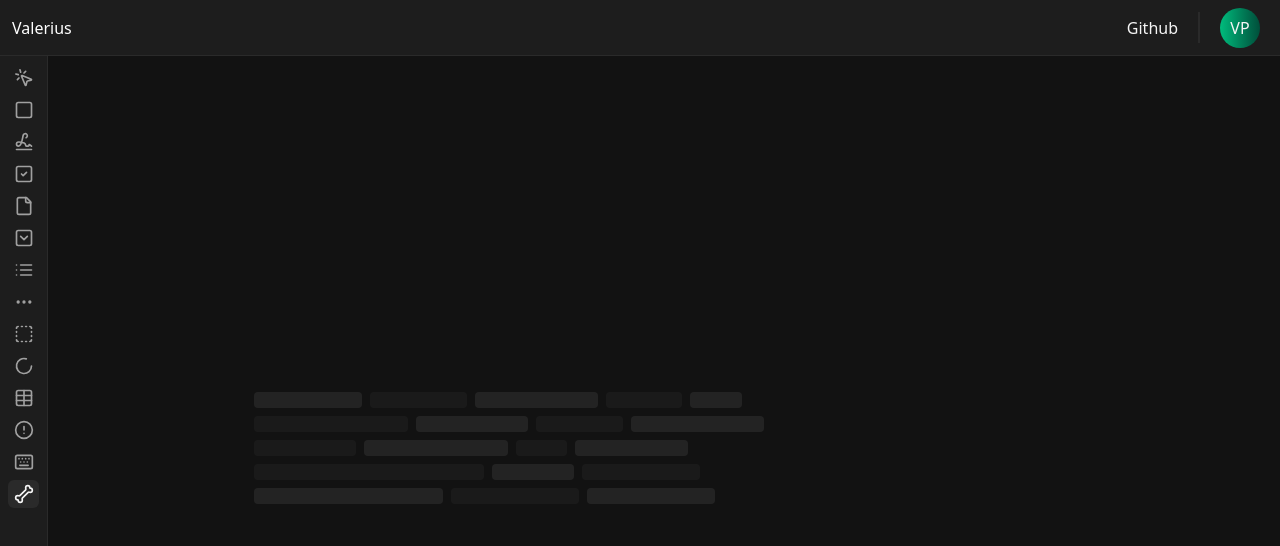
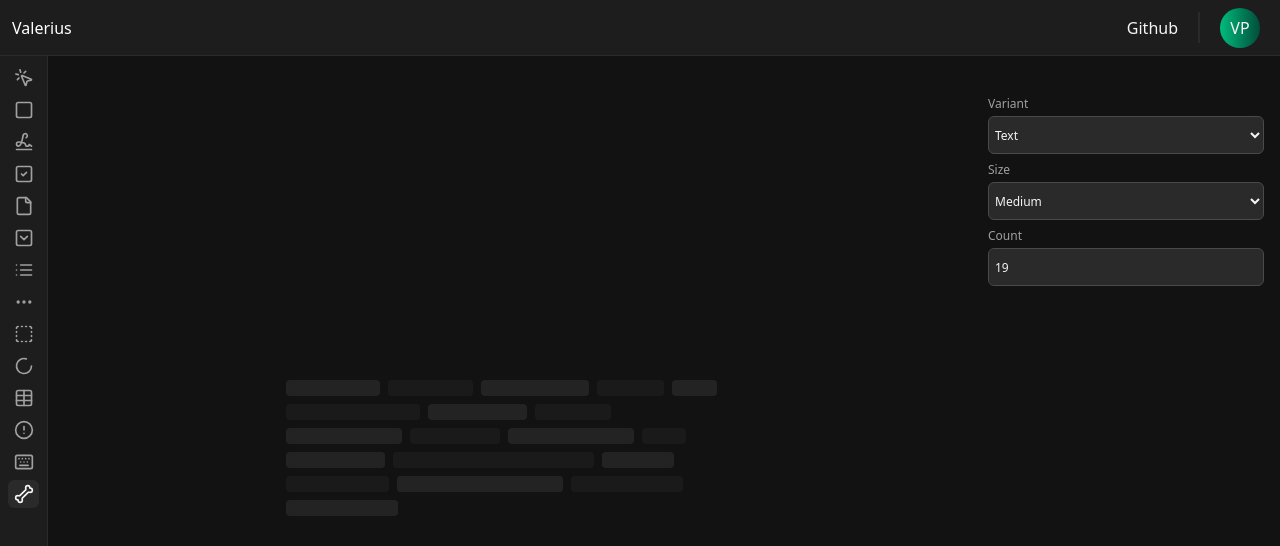
Before and after one commit to Villy-P/corekit-ui, a SvelteKit app: page /skeleton in a window 1280 px wide. Shown: the top 546 px of the page. Built offline with nearby package versions, Linux system fonts and the light colour scheme.

Commit message:
feat: enhance Skeleton component with variant and count props; update layout page to support new features

```diff
--- a/src/lib/components/Skeleton.svelte
+++ b/src/lib/components/Skeleton.svelte
@@ -1,8 +1,26 @@
 <script lang="ts">
+    import { getSizeStyleClass } from "$lib/styles/size.js";
+    import type { SkeletonProps } from "$lib/types/Skeleton.js";
     import Image from "@lucide/svelte/icons/image";
     import Play from "@lucide/svelte/icons/play";
+    import { twMerge } from "tailwind-merge";
 
-    let { variant = "default" } = $props();
+    let {
+        variant = "text",
+        class: className = "",
+        count = 19,
+        size = "md"
+    }: SkeletonProps = $props();
+
+    const defaultWidths = [21, 19, 24, 15, 10, 30, 22, 17, 26, 20, 28, 10, 22, 45, 16, 23, 37, 25, 25];
+    const widths = $derived(Array.from({ length: count }, (_, i) => defaultWidths[i % defaultWidths.length]));
+
+    const defaultContainerClass = "animate-pulse duration-100 w-lg flex flex-col gap-2";
+    const combinedContainerClass = $derived(twMerge(
+        defaultContainerClass,
+        getSizeStyleClass(size, "card"),
+        className
+    ));
 </script>
 
 {#snippet image()}
@@ -13,14 +31,14 @@
 
 {#snippet text()}
     <div class="pt-4 flex flex-wrap gap-2">
-        {#each [21, 19, 24, 15, 10, 30, 22, 17, 26, 20, 28, 10, 22, 45, 16, 23, 37, 25, 25] as width}
+        {#each widths as width}
             <div class="h-4 rounded even:bg-sub-background odd:bg-sub-background-hover"
                     style="width: {width}%;"></div>
         {/each}
     </div>
 {/snippet}
 
-<div class="animate-pulse duration-100 w-lg flex flex-col gap-2">
+<div class={combinedContainerClass}>
     {#if variant === "default"}
         <div class="h-4 bg-sub-background rounded w-3/4"></div>
         <div class="h-4 bg-sub-background rounded w-full"></div>
--- /dev/null
+++ b/src/lib/types/Skeleton.ts
@@ -0,0 +1,8 @@
+import type { BaseComponentProps } from "./BaseComponent.ts";
+
+export type SkeletonVariant = "default" | "text" | "image" | "video" | "card";
+
+export interface SkeletonProps extends BaseComponentProps {
+    variant?: SkeletonVariant;
+    count?: number;
+}
--- a/src/routes/skeleton/+page.svelte
+++ b/src/routes/skeleton/+page.svelte
@@ -1,5 +1,8 @@
 <script lang="ts">
+    import Input from "$lib/components/Input.svelte";
+    import Select from "$lib/components/Select.svelte";
     import Skeleton from "$lib/components/Skeleton.svelte";
+    import type { SkeletonVariant } from "$lib/types/Skeleton.js";
 
     const sizeOptions = [
         { value: "xs", label: "Extra Small" },
@@ -15,14 +18,27 @@
         { value: "full", label: "Full" },
         { value: "none", label: "None" }
     ];
+    const variantOptions = [
+        { value: "default", label: "Default" },
+        { value: "text", label: "Text" },
+        { value: "image", label: "Image" },
+        { value: "video", label: "Video" },
+        { value: "card", label: "Card" }
+    ];
+
+    let variant: SkeletonVariant = $state("text");
+    let count: number = $state(19);
+    let size: string = $state("md");
 </script>
 
 <div class="w-full h-screen flex pt-20 pl-12">
     <div class="w-3/4 flex-center px-10">
-        <Skeleton variant="text"/>
+        <Skeleton {variant} {count} {size}/>
     </div>
 
     <div class="w-1/4 p-4 flex flex-col gap-2">
-
+        <Select divClass="w-full" options={variantOptions} bind:value={variant} label="Variant"/>
+        <Select divClass="w-full" options={sizeOptions} bind:value={size} label="Size"/>
+        <Input size="full" label="Count" type="number" min={1} bind:value={count}/>
     </div>
 </div>
```
